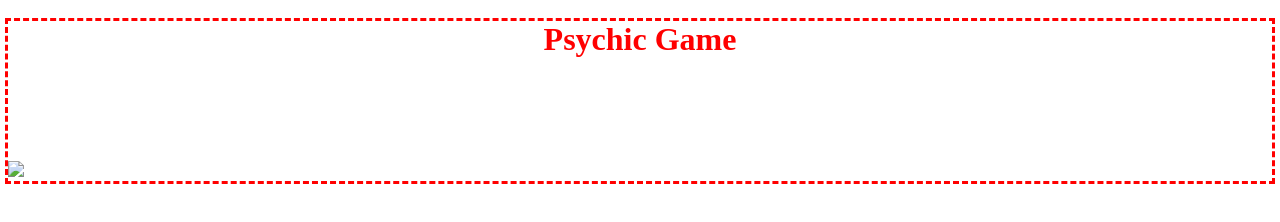
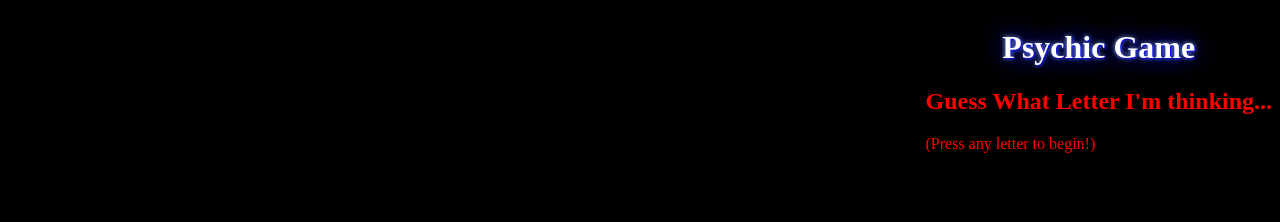
Before and after one commit to katherinerinas/Psychic-Game, a plain HTML site: page index.html in a window 1280 px wide. Drawn offline with Linux system fonts and the light colour scheme.

Commit message:
added some styling and centered the background image

```diff
--- a/assets/css/style.css
+++ b/assets/css/style.css
@@ -1,13 +1,17 @@
-body {color:white;
+body {
+	color: red;
+	text-shadow: 1px;
 	font-family: Papyrus;
 	background-image:url(../images/psychic.jpg);
-	outline-style:dashed;
-	outline-color:red;
+	background-repeat:repeat-y;
+	background-color:black;
+	float:right;
 
 }
 
-h1 {text-align:center;
-color:red;}
 
-
+h1 {
+    color: white;
+    text-shadow: 1px 1px 2px blue, 0 0 25px blue, 0 0 5px lightblue;
+    text-align:center;
 }
--- a/index.html
+++ b/index.html
@@ -4,7 +4,7 @@
 <meta charset="UTF-16">
 <title><h1><strong>Psychic Game</strong></h1></title>
 
-<link rel="icon" href="crystalball.png">
+<link rel="icon" href="./assets/images/crystalball.png">
 
 <link rel="stylesheet" type="text/css" href="assets/css/style.css">
 <script type="text/javascript" src="assets/javascript/game.js"></script>
@@ -12,18 +12,14 @@
 
 </head>
 <body>
-	<div id="mainPortion">
-	<h2>Guess What Letter I'm thinking...</h2>
-<div id="game">
-	<p>(Press any letter to begin!)</p>
- </div>
+	 <div id="mainPortion">
+	 <h2><strong>Guess What Letter I'm thinking...</strong></h2>
+     <div id="game">
+	 <p>(Press any letter to begin!)</p>
+     </div>
 	 <div id="guesses-so-far">
 	 </div>
-
-	   <div id="psychic pic">
-	   <img src="assets/images/psychic.jpg">
- 	   </div>
- </div>
+     </div>
 
 </script>
 </body>
```
Also changed, not shown: assets/javascript/game.js (+7 -18 lines), assets/images/crystalball.png (renamed from crystalball.png), assets/images/moonPsychic.jpeg (added), 3 other files.
